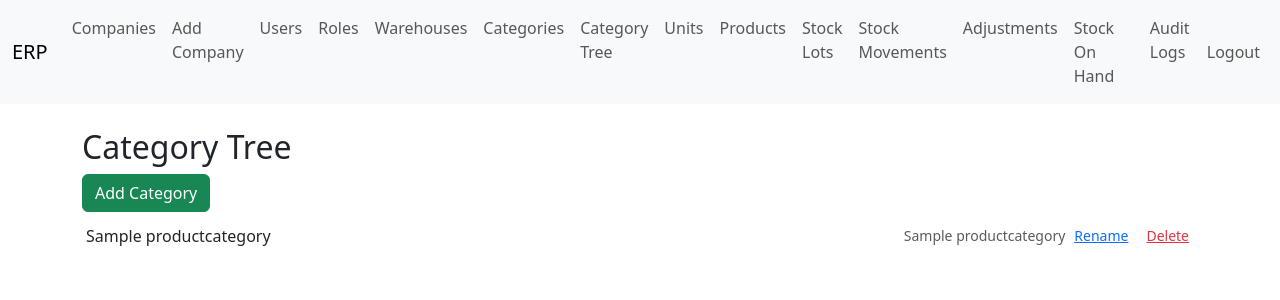
After one commit to mpf-kfk-tahmid-hossain/ERPSoftwareFinal, a Django app: page /inventory/category-tree/ in a window 1280 px wide. The commit adds this page. Shown: the top 300 px of the page. Run offline with Django 5.2, Linux system fonts and the light colour scheme; a user stored in the database is signed in; data comes from the database, SQL or seed files in the repository; tables that the repository leaves empty hold one stand-in row (values such as "Sample post").

Commit message:
Add nested category tree management UI

```diff
--- a/erp_project/inventory/models.py
+++ b/erp_project/inventory/models.py
@@ -23,6 +23,22 @@ class ProductCategory(models.Model):
     company = models.ForeignKey(Company, on_delete=models.CASCADE)
 
     def __str__(self) -> str:
+        return self.name
+
+    def is_ancestor_of(self, other: 'ProductCategory') -> bool:
+        """Return True if this category is an ancestor of ``other``."""
+        current = other.parent
+        while current:
+            if current.pk == self.pk:
+                return True
+            current = current.parent
+        return False
+
+    @property
+    def full_path(self) -> str:
+        """Return the full path name using ``>`` as separator."""
+        if self.parent:
+            return f"{self.parent.full_path} > {self.name}"
         return self.name
 
 
--- a/erp_project/inventory/urls.py
+++ b/erp_project/inventory/urls.py
@@ -2,6 +2,7 @@ from django.urls import path
 from .views import (
     WarehouseListView, WarehouseCreateView, WarehouseUpdateView,
     ProductCategoryListView, ProductCategoryCreateView, ProductCategoryUpdateView,
+    CategoryTreeView, category_rename, category_move, category_delete,
     ProductUnitListView, ProductUnitCreateView,
     ProductListView, ProductCreateView,
     StockLotListView, StockLotCreateView,
@@ -15,8 +16,12 @@ urlpatterns = [
     path('warehouses/add/', WarehouseCreateView.as_view(), name='warehouse_add'),
     path('warehouses/<int:pk>/edit/', WarehouseUpdateView.as_view(), name='warehouse_edit'),
     path('categories/', ProductCategoryListView.as_view(), name='category_list'),
+    path('category-tree/', CategoryTreeView.as_view(), name='category_tree'),
     path('categories/add/', ProductCategoryCreateView.as_view(), name='category_add'),
     path('categories/<int:pk>/edit/', ProductCategoryUpdateView.as_view(), name='category_edit'),
+    path('categories/<int:pk>/rename/', category_rename, name='category_rename'),
+    path('categories/<int:pk>/move/', category_move, name='category_move'),
+    path('categories/<int:pk>/delete/', category_delete, name='category_delete'),
     path('units/', ProductUnitListView.as_view(), name='unit_list'),
     path('units/add/', ProductUnitCreateView.as_view(), name='unit_add'),
     path('products/', ProductListView.as_view(), name='product_list'),
--- a/erp_project/inventory/views.py
+++ b/erp_project/inventory/views.py
@@ -1,4 +1,5 @@
 from django.shortcuts import get_object_or_404, redirect, render
+from django.http import HttpResponse, HttpResponseBadRequest
 
 from django.views.generic import TemplateView, View
 from django.utils.decorators import method_decorator
@@ -198,6 +199,75 @@ class ProductCategoryUpdateView(View):
         category.parent = parent
         category.save()
         return redirect('category_list')
+
+
+@method_decorator(require_permission('view_productcategory'), name='dispatch')
+class CategoryTreeView(TemplateView):
+    """Display product categories as an expandable tree."""
+
+    template_name = 'category_tree.html'
+
+    def get_context_data(self, **kwargs):
+        context = super().get_context_data(**kwargs)
+        cats = ProductCategory.objects.filter(company=self.request.user.company).select_related('parent')
+        by_parent = {}
+        for c in cats:
+            by_parent.setdefault(c.parent_id, []).append(c)
+            c.children_list = []
+        for children in by_parent.values():
+            children.sort(key=lambda x: x.name.lower())
+        for c in cats:
+            c.children_list = by_parent.get(c.id, [])
+        roots = by_parent.get(None, [])
+
+        def annotate(cat, path=""):
+            cat.full_path_cached = f"{path} > {cat.name}" if path else cat.name
+            for ch in cat.children_list:
+                annotate(ch, cat.full_path_cached)
+
+        for r in roots:
+            annotate(r)
+        context['categories'] = roots
+        context['can_add_category'] = user_has_permission(self.request.user, 'add_productcategory')
+        context['csrf_token'] = self.request.COOKIES.get('csrftoken')
+        return context
+
+
+@require_permission('change_productcategory')
+def category_rename(request, pk):
+    category = get_object_or_404(ProductCategory, pk=pk, company=request.user.company)
+    if request.method == 'GET':
+        return render(request, 'category_rename_form.html', {'category': category})
+    name = request.POST.get('name', '').strip()
+    if not name:
+        return HttpResponseBadRequest('Name required')
+    category.name = name
+    category.save()
+    category.full_path_cached = category.full_path
+    return render(request, 'includes/category_node.html', {'cat': category, 'editing': False})
+
+
+@require_permission('change_productcategory')
+def category_move(request, pk):
+    category = get_object_or_404(ProductCategory, pk=pk, company=request.user.company)
+    parent_id = request.POST.get('parent')
+    new_parent = None
+    if parent_id:
+        new_parent = get_object_or_404(ProductCategory, pk=parent_id, company=request.user.company)
+        if category == new_parent or category.is_ancestor_of(new_parent):
+            return HttpResponseBadRequest('Invalid parent')
+    category.parent = new_parent
+    category.save()
+    return HttpResponse('OK')
+
+
+@require_permission('delete_productcategory')
+def category_delete(request, pk):
+    category = get_object_or_404(ProductCategory, pk=pk, company=request.user.company)
+    if request.method == 'POST':
+        category.delete()
+        return HttpResponse('', status=204)
+    return HttpResponseBadRequest('Invalid request')
 
 
 @method_decorator(require_permission('view_productunit'), name='dispatch')
--- a/erp_project/templates/base.html
+++ b/erp_project/templates/base.html
@@ -26,6 +26,7 @@
         {% endif %}
         {% if user.is_authenticated and user.company and nav_perms.view_productcategory %}
         <li class="nav-item"><a class="nav-link" href="{% url 'category_list' %}">Categories</a></li>
+        <li class="nav-item"><a class="nav-link" href="{% url 'category_tree' %}">Category Tree</a></li>
         {% endif %}
         {% if user.is_authenticated and user.company and nav_perms.view_productunit %}
         <li class="nav-item"><a class="nav-link" href="{% url 'unit_list' %}">Units</a></li>
--- /dev/null
+++ b/erp_project/templates/category_rename_form.html
@@ -0,0 +1,5 @@
+<form hx-post="{% url 'category_rename' category.id %}" hx-target="closest li" hx-swap="outerHTML" class="d-flex">
+  {% csrf_token %}
+  <input type="text" name="name" value="{{ category.name }}" class="form-control form-control-sm me-2" required>
+  <button class="btn btn-sm btn-primary">Save</button>
+</form>
--- /dev/null
+++ b/erp_project/templates/category_tree.html
@@ -0,0 +1,28 @@
+{% extends 'base.html' %}
+{% block title %}Category Tree{% endblock %}
+{% block content %}
+<h2>Category Tree</h2>
+{% if can_add_category %}
+<a href="{% url 'category_add' %}" class="btn btn-success mb-2">Add Category</a>
+{% endif %}
+<ul id="tree" class="list-unstyled">
+  {% for cat in categories %}
+    {% include 'includes/category_node.html' with cat=cat %}
+  {% endfor %}
+</ul>
+<script>
+function getCookie(name){const v=`; ${document.cookie}`.split(`; ${name}=`);return v.length===2?v.pop().split(';').shift():'';}
+let dragged=null;
+document.querySelectorAll('.cat-name').forEach(el=>{
+  el.addEventListener('dragstart',e=>{dragged=el.closest('li').dataset.id;});
+  el.addEventListener('dragover',e=>{e.preventDefault();});
+  el.addEventListener('drop',e=>{
+    e.preventDefault();
+    const target=el.closest('li').dataset.id;
+    if(dragged&&dragged!==target){
+      fetch(`/inventory/categories/${dragged}/move/`,{method:'POST',headers:{'X-CSRFToken':getCookie('csrftoken')},body:new URLSearchParams({parent:target})}).then(()=>location.reload());
+    }
+  });
+});
+</script>
+{% endblock %}
--- /dev/null
+++ b/erp_project/templates/includes/category_node.html
@@ -0,0 +1,20 @@
+<li class="mb-1" data-id="{{ cat.id }}">
+  <div class="d-flex align-items-center">
+    {% if cat.children_list %}
+    <button class="btn btn-sm btn-light me-1" type="button" data-bs-toggle="collapse" data-bs-target="#cat-{{ cat.id }}">+</button>
+    {% else %}
+    <span class="me-1"></span>
+    {% endif %}
+    <span class="cat-name flex-grow-1" draggable="true">{{ cat.name }}</span>
+    <small class="text-muted ms-2">{{ cat.full_path_cached|default:cat.full_path }}</small>
+    <button class="btn btn-sm btn-link rename-btn" hx-get="{% url 'category_rename' cat.id %}" hx-target="closest li" hx-swap="outerHTML">Rename</button>
+    <button class="btn btn-sm btn-link text-danger" hx-post="{% url 'category_delete' cat.id %}" hx-confirm="Delete?" hx-target="closest li" hx-swap="outerHTML">Delete</button>
+  </div>
+  {% if cat.children_list %}
+  <ul id="cat-{{ cat.id }}" class="collapse ms-4">
+    {% for child in cat.children_list %}
+      {% include 'includes/category_node.html' with cat=child %}
+    {% endfor %}
+  </ul>
+  {% endif %}
+</li>
```
Also changed, not shown: docs/api/inventory.md (+26 -0 lines), erp_project/inventory/tests.py (+41 -0 lines), workflow.md (+1 -0 lines).
